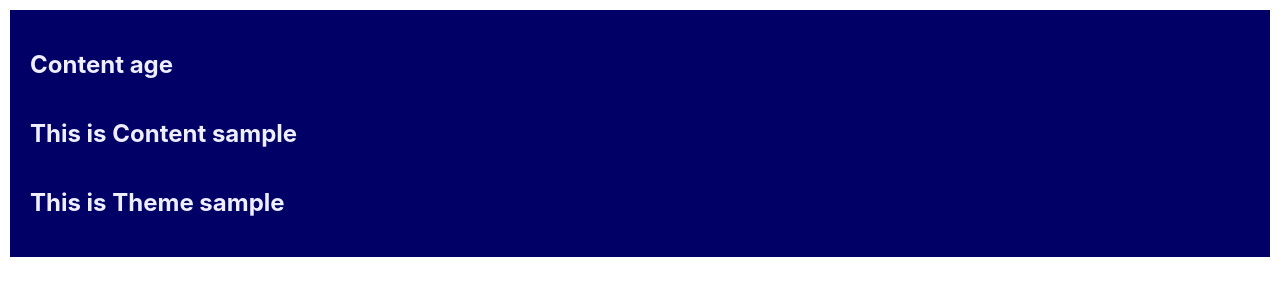
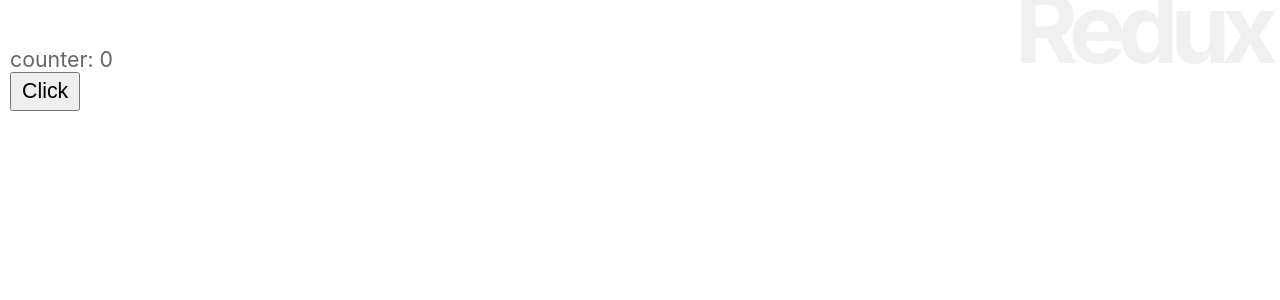
Before and after one commit to suguru-3u/reactStudyProject, a React (Create React App) app: page / in a window 1280 px wide. Shown: the top 300 px of the page. Built offline with nearby package versions, Linux system fonts and the light colour scheme.

Commit message:
study react redux

```diff
--- a/package.json
+++ b/package.json
@@ -8,7 +8,9 @@
     "@testing-library/user-event": "^12.6.0",
     "react": "^17.0.1",
     "react-dom": "^17.0.1",
+    "react-redux": "^7.2.2",
     "react-scripts": "4.0.1",
+    "redux": "^4.0.5",
     "web-vitals": "^0.2.4"
   },
   "scripts": {
@@ -34,5 +36,8 @@
       "last 1 firefox version",
       "last 1 safari version"
     ]
+  },
+  "devDependencies": {
+    "redux-devtools": "^3.7.0"
   }
 }
--- a/src/App.js
+++ b/src/App.js
@@ -1,66 +1,117 @@
 import React,{Component} from 'react';
+import { connect } from 'react-redux';
 import './App.css';
 import Rect from './Rect';
 
 // let data = {title:'title',
 //             message:'sample'}
 
-let theme ={
-  light:{
-    backgroundColor:"#eef",
-    color:"#006",
-    padding:"10px"
-  },
-  dark:{
-    backgroundColor:"#006",
-    color:"#eef",
-    padding:"10px"
-  }
+// ステートのマッピング
+function mappongState(state){
+  return state;
 }
 
-const ThemeContext = React.createContext(theme.dark);
+// let theme ={
+//   light:{
+//     backgroundColor:"#eef",
+//     color:"#006",
+//     padding:"10px"
+//   },
+//   dark:{
+//     backgroundColor:"#006",
+//     color:"#eef",
+//     padding:"10px"
+//   }
+// }
+
+// const ThemeContext = React.createContext(theme.dark);
 
 class App extends Component{
-  static contextType = ThemeContext;
+  // static contextType = ThemeContext;
 
   // newdata = {
   //   title:'newtitle',
   //   message:'newSample'
   // }
 
+  // constructor(props){
+  //   super(props);
+  // }
+
   render(){
     return(
-      <div style={this.context}>
-        <Title value="Content age" />
-        <Message value="This is Content sample" />
-        <Message value="This is Theme sample" />
+      <div >
+        <h1>Redux</h1>
+        <Message />
+        <Button />
       </div>
     );
   }
 }
+// ストアのコネクト
+App = connect()(App);
 
-class Title extends Component{
-  static contextType = ThemeContext;
+// class Title extends Component{
+//   static contextType = ThemeContext;
+
+//   render(){
+//     return (
+//       <div>
+//         <h2 style={this.context}>{this.props.value}</h2>
+//       </div>
+//     );
+//   }
+// }
+
+class Message extends Component {
+  // static contextType = ThemeContext;
+
+  style = {
+    fontSize:"20pt",
+    padding:"20px 5px"
+  }
 
   render(){
     return (
       <div>
-        <h2 style={this.context}>{this.props.value}</h2>
+        <p style={this.state}>
+          {this.props.massage}: {this.props.counter}
+        </p>
       </div>
     );
   }
 }
+// ストアのコネクト
+Message = connect(mappongState)(Message);
 
-class Message extends Component {
-  static contextType = ThemeContext;
+class Button extends Component{
+  style = {
+    fontSize:"16pt",
+    padding:"5px 10px"
+  }
+
+  constructor(props){
+    super(props);
+    this.doAction = this.doAction.bind(this);
+  }
+
+  doAction(e){
+    if(e.shiftKey){
+      this.props.dispatch({type:'DECREMENT'});
+    }else{
+      this.props.dispatch({type:'INCREMENT'});
+    }
+  }
 
   render(){
-    return (
-      <div>
-        <h2 style={this.context}>{this.props.value}</h2>
-      </div>
+    return(
+      <button style={this.style} onClick={this.doAction}>
+        Click
+      </button>
     );
   }
 }
+// ストアのコネクト
+Button = connect()(Button);
 
 export default App;
--- a/src/index.js
+++ b/src/index.js
@@ -3,9 +3,41 @@
 import './index.css';
 import App from './App';
 import reportWebVitals from './reportWebVitals';
+import { createStore,combineReducers } from 'redux';
+import { Provider } from 'react-redux';
+
+// ステートの値
+let state_value = {
+    counter:0,
+    massage:"counter"
+}
+
+// レデュサー
+function counter(state = state_value,action){
+    switch(action.type){
+        case "INCREMENT":
+        return {
+            counter:state.counter + 1,
+            massage:"INCREMENT"
+        };
+        case "DECREMENT":
+        return {
+            counter:state.counter - 1,
+            massage:"DECREMENT"
+        };
+        default:
+        return state;
+    }
+}
+
+// ストアの作成
+let store = createStore(counter);
 
 ReactDOM.render(
-    <App msg="Hello App."/>,document.getElementById('root')
+    <Provider store={store}>
+        <App msg="Hello App."/>
+    </Provider >,
+    document.getElementById('root')
 );
 
 // If you want to start measuring performance in your app, pass a function
```
Also changed, not shown: 2 other files (tests, documents, lock files or other folders).
